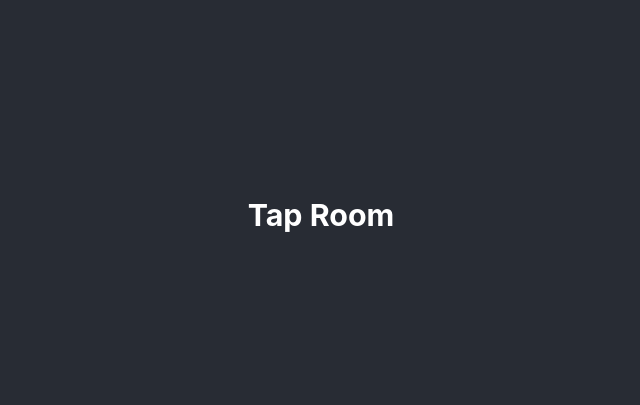
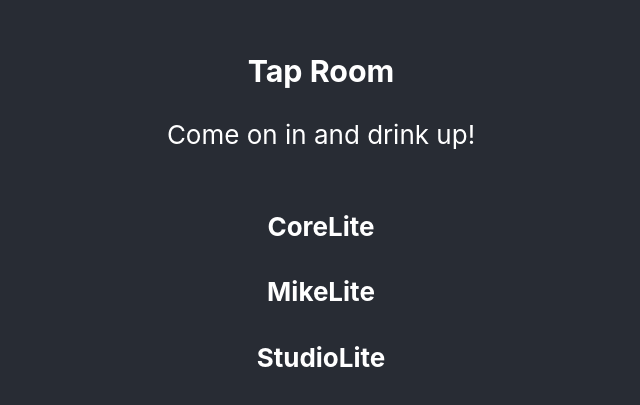
Before and after one commit to aliamirh/React-TapRoom, a React (Create React App) app: page / in a window 1280 px wide. Shown: the part 185-590 px from the top of the page, without its empty margins (319-959 px from the left). Built offline with nearby package versions, Linux system fonts and the light colour scheme.

Commit message:
add map to loop through beers

```diff
--- a/src/App.js
+++ b/src/App.js
@@ -1,12 +1,14 @@
 import React from "react";
 import "./App.css";
 import Header from "./component/Header.jsx";
+import PictureList from "./component/DrinkList";
 
 function App() {
   return (
     <div className="App">
       <header className="App-header">
         <Header />
+        <PictureList />
       </header>
     </div>
   );
--- /dev/null
+++ b/src/component/Drink.jsx
@@ -0,0 +1,13 @@
+import React from "react";
+
+
+function Drink(props) {
+  return (
+    <div>
+      <h4>{props.name}</h4>
+    </div>
+  );
+}
+
+
+export default Drink;
--- /dev/null
+++ b/src/component/DrinkList.jsx
@@ -0,0 +1,43 @@
+import React from "react";
+import Drink from './Drink';
+
+const mainDrinkList = [
+  {
+    name: "CoreLite",
+    brand: "Core",
+    price: 3,
+    alcohol: 2
+  },
+
+  {
+    name: "MikeLite",
+    brand: "Mike",
+    price: 5,
+    alcohol: 5
+  },
+
+  {
+    name: "StudioLite",
+    brand: "Visual",
+    price: 8,
+    alcohol: 9
+  }
+];
+
+function DrinkList() {
+  return (
+    <div>
+      {mainDrinkList.map((drink, index) =>
+        <Drink
+          name={drink.name}
+          brand={drink.brand}
+          price={drink.price}
+          alcohol={drink.alcohol}
+          key={index}
+        />
+      )}
+    </div>
+  );
+}
+
+export default DrinkList;
--- a/src/component/Header.jsx
+++ b/src/component/Header.jsx
@@ -4,6 +4,8 @@ function Header() {
   return (
     <div>
       <h3>Tap Room</h3>
+      <p>Come on in and drink up!</p>
+
     </div>
   );
 }
```
